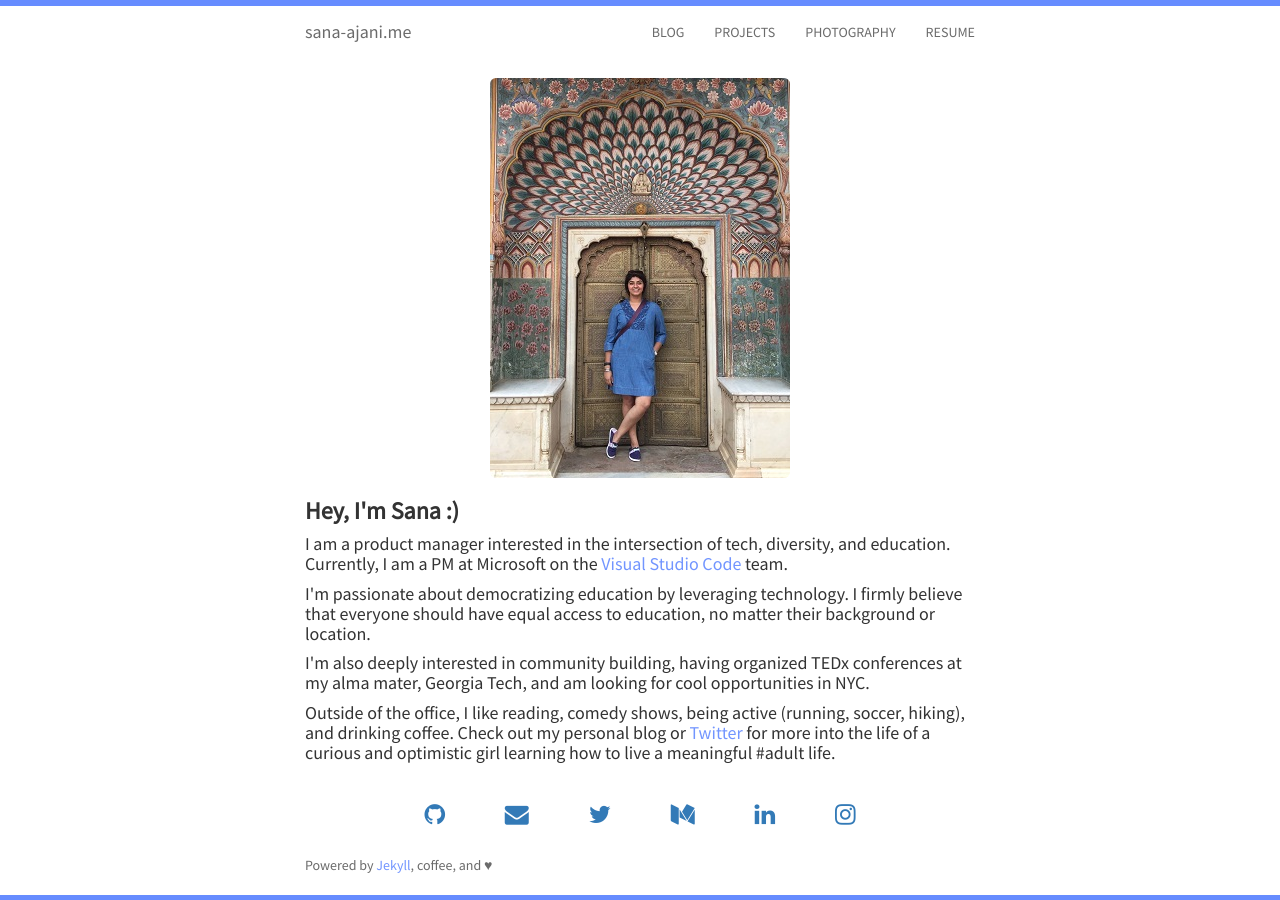
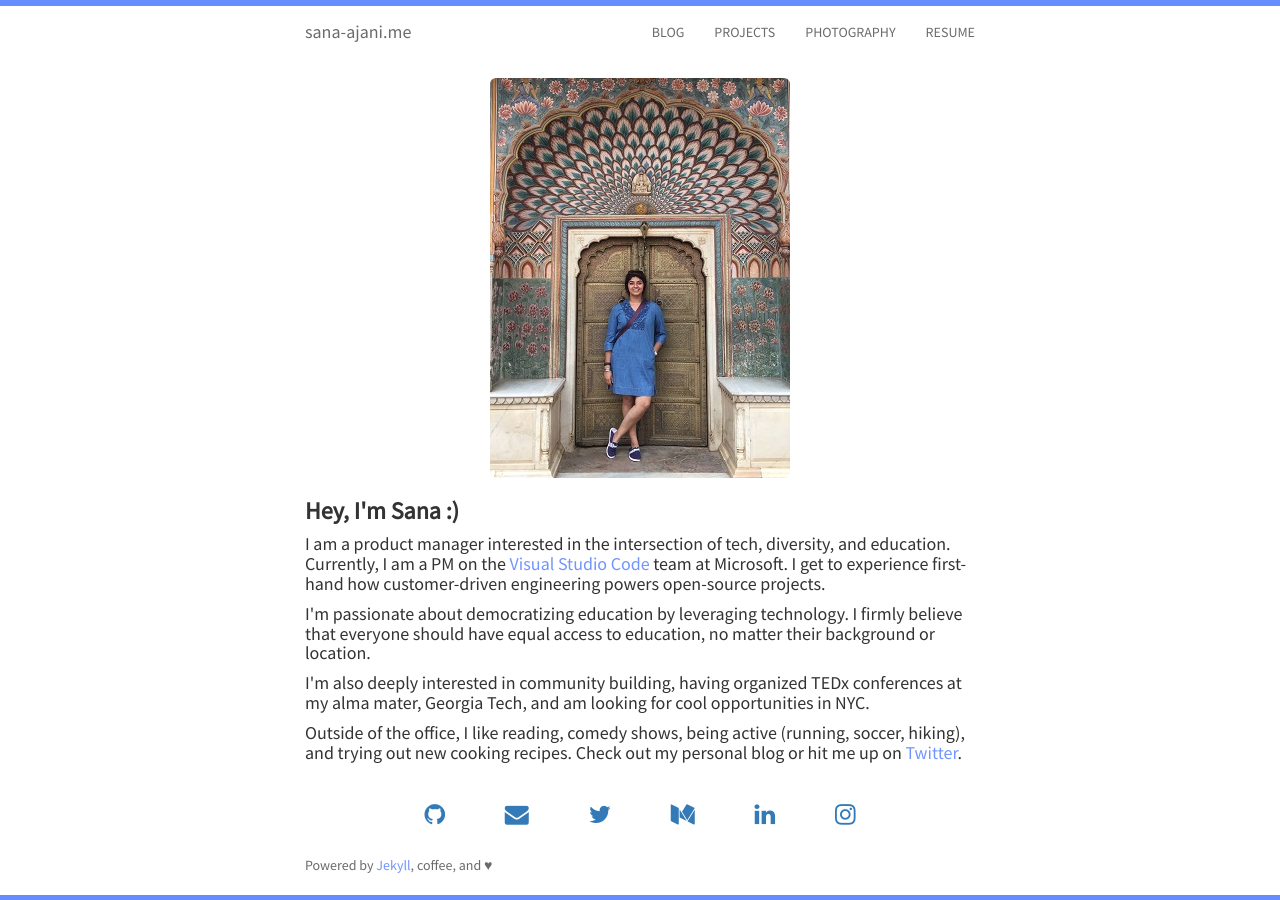
Before and after one commit to sana-ajani/sana-ajani.github.io, a Jekyll site: the page built from index.html, in a window 1280 px wide. Built offline with Jekyll 4.4.1, drawn with Linux system fonts in a browser that asks for light colours; nearby versions of some CDN libraries; the list of posts is cut into pages by our own code.

Commit message:
edit description

```diff
--- a/index.html
+++ b/index.html
@@ -8,10 +8,10 @@ layout: home
 		<img class="img-rounded" src="{{ site.baseurl }}static/img/{{ site.avatar }}" alt="Responsive image">
 	  </div>
 	  <h3><strong>Hey, I'm Sana :) </strong></h3>
-	  <h4>I am a product manager interested in the intersection of tech, diversity, and education. Currently, I am a PM at Microsoft on the <a href="http://code.visualstudio.com/">Visual Studio Code</a> team.</h4>
+	  <h4>I am a product manager interested in the intersection of tech, diversity, and education. Currently, I am a PM on the <a href="http://code.visualstudio.com/">Visual Studio Code</a> team at Microsoft. I get to experience first-hand how customer-driven engineering powers open-source projects.</h4>
 		<h4>I'm passionate about democratizing education by leveraging technology. I firmly believe that everyone should have equal access to education, no matter their background or location.</h4>
 		<h4>I'm also deeply interested in community building, having organized TEDx conferences at my alma mater, Georgia Tech, and am looking for cool opportunities in NYC.</h4>
-		<h4>Outside of the office, I like reading, comedy shows, being active (running, soccer, hiking), and drinking coffee. Check out my personal blog or <a href="http://twitter.com/{{ site.twitter }}">Twitter</a> for more into the life of a curious and optimistic girl learning how to live a meaningful #adult life.</h4>
+		<h4>Outside of the office, I like reading, comedy shows, being active (running, soccer, hiking), and trying out new cooking recipes. Check out my personal blog or hit me up on <a href="http://twitter.com/{{ site.twitter }}">Twitter</a>.</h4>
 	</div>
 	{% include social.html %}
 
```
